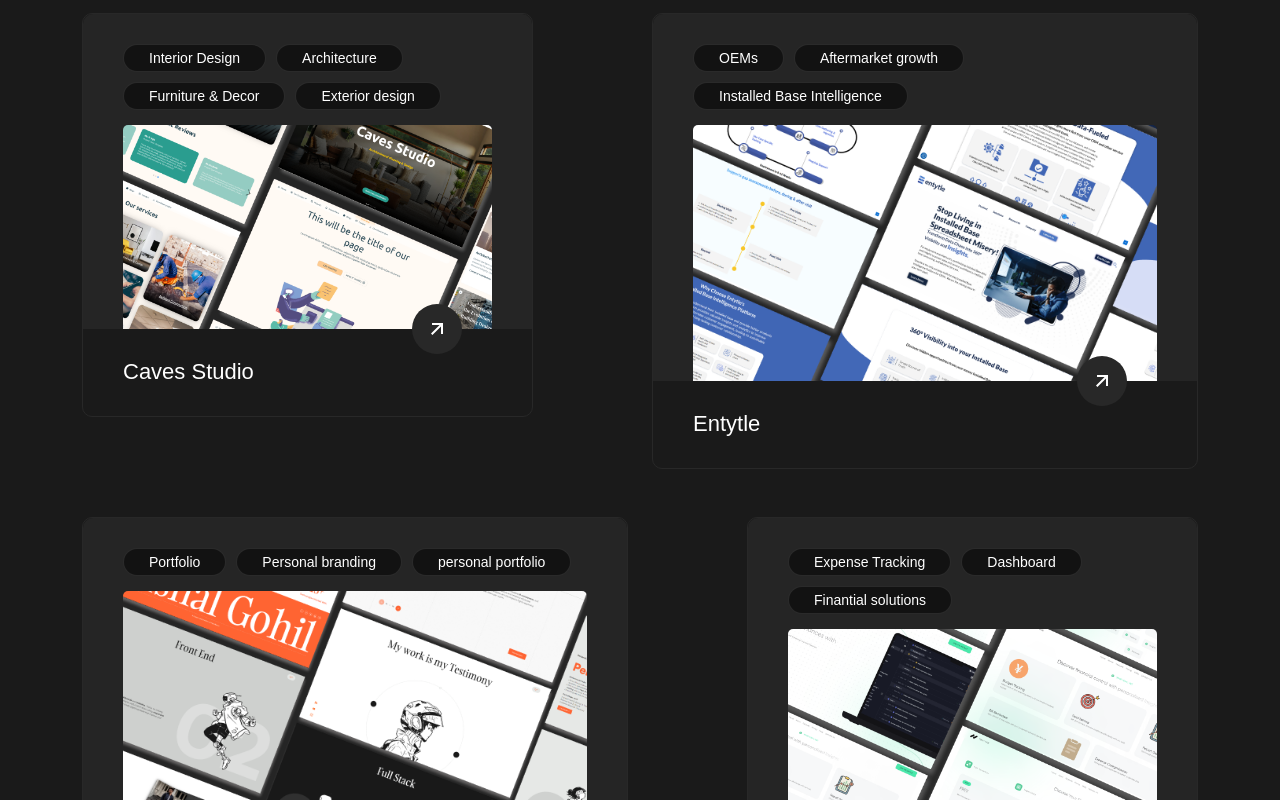
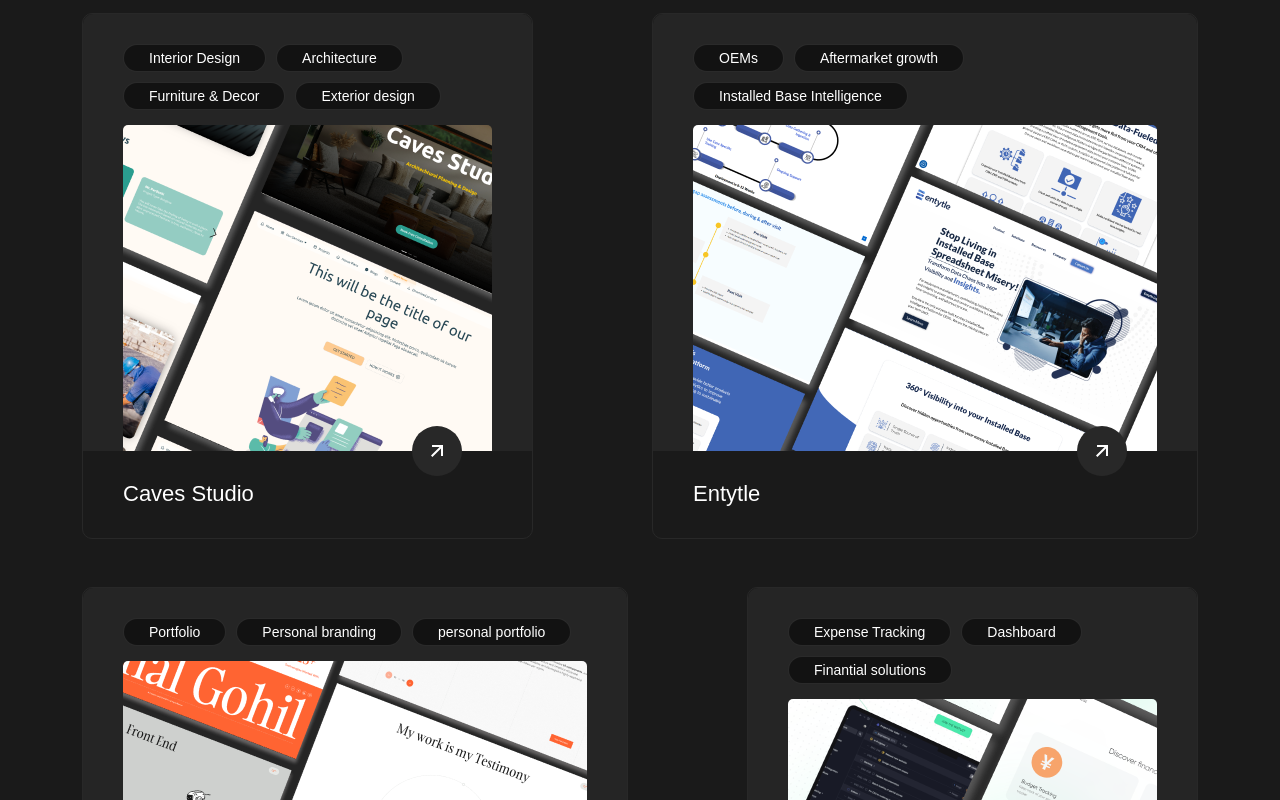
Before and after one commit to rudisn-dev/rudisn-website-v1, a Next.js app: page / in a window 1280 px wide. Shown: the part 6080-6880 px from the top of the page. Built offline with nearby package versions, Linux system fonts and the light colour scheme; a web font is replaced by a local one.

Commit message:
Improved SEO

```diff
--- a/src/app/(client)/(landingPage)/_components/OurProjects.js
+++ b/src/app/(client)/(landingPage)/_components/OurProjects.js
@@ -16,7 +16,7 @@
               <div className="dash-and-paragraph three">
                 <div className="dash" />
                 <div className="btn-and-paragraph">
-                  <Link href="/our-work">
+                  <Link href="/our-work" aria-label="Explore More Projects">
                     Explore More
                     <svg
                       xmlns="http://www.w3.org/2000/svg"
@@ -51,14 +51,18 @@
                       })}
                     </ul>
                     <div className="portfolio-img">
-                      <img
-                        // width={590}
-                        // height={326}
+                      <Image
+                        width={590}
+                        height={326}
                         style={{ objectFit: "cover" }}
                         src={data.mainImgSrc}
                         alt="Project Banner"
                       />
-                      <Link className="details-btn" href={data.path}>
+                      <Link
+                        className="details-btn"
+                        href={data.path}
+                        aria-label="Project Detail"
+                      >
                         <svg
                           xmlns="http://www.w3.org/2000/svg"
                           width={12}
@@ -72,7 +76,9 @@
                   </div>
                   <div className="portfolio-content">
                     <h4>
-                      <Link href={data.path}>{data.name}</Link>
+                      <Link href={data.path} aria-label="Project Details">
+                        {data.name}
+                      </Link>
                     </h4>
                   </div>
                 </div>
```
